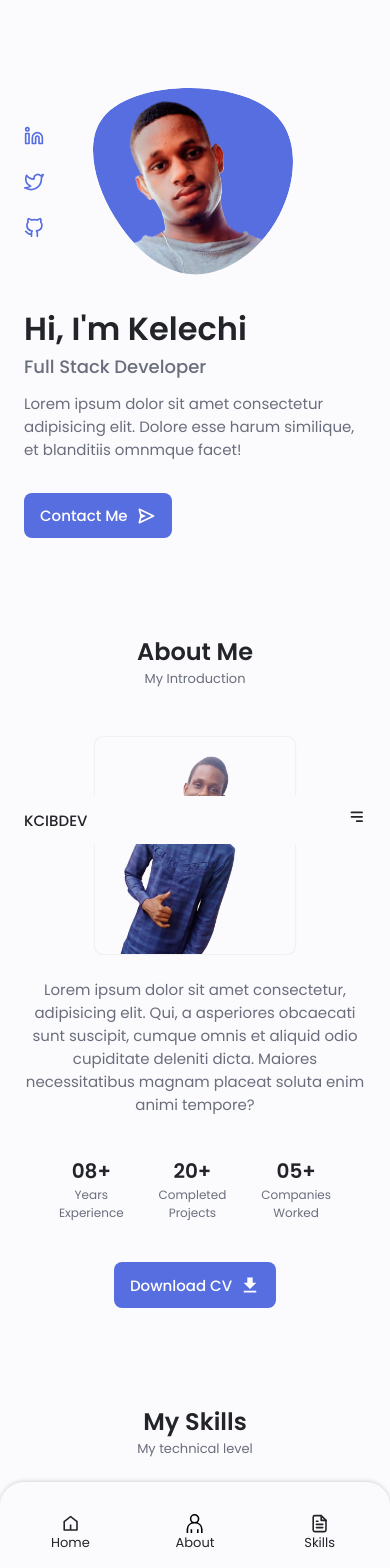
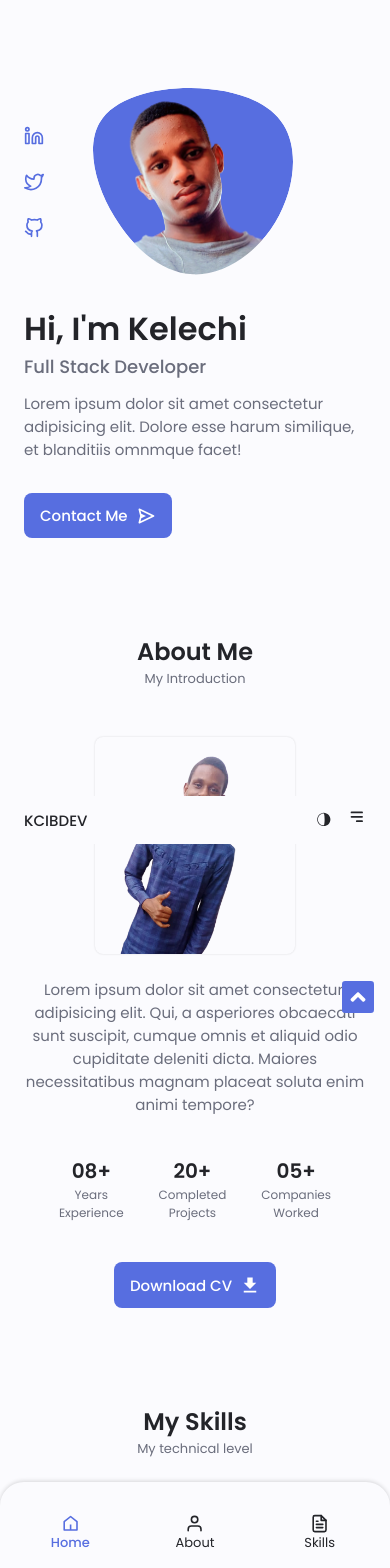
Before and after one commit to BrightCode1/portfolio, a React (Create React App) app: page / in a window 390 px wide. Shown: the top 1568 px of the page. Built offline with nearby package versions, Linux system fonts and the light colour scheme; the HTML template or start-up script is replaced by a standard one.

Commit message:
media queries now

```diff
--- a/src/App.js
+++ b/src/App.js
@@ -1,4 +1,4 @@
-import React from "react";
+import React, { useEffect, useState } from "react";
 import {
   Navbar,
   About,
@@ -14,9 +14,23 @@ import {
 import ScrollTop from "./components/ScrollTop";
 
 const App = () => {
+  const [isCurrentSection, setIsCurrentSection] = useState(false);
+  const [currentSection, setCurrentSection] = useState("home");
+
+  //change website theme color on button on load using useeffect
+  useEffect(() => {
+    const theme = localStorage.getItem("theme");
+    if (theme) {
+      document.body.classList.add(theme);
+    }
+  }, []);
+
   return (
     <>
-      <Navbar />
+      <Navbar
+        currentSection={currentSection}
+        isCurrentSection={isCurrentSection}
+      />
       <div className="main">
         <Home />
         <About />
@@ -28,7 +42,10 @@ const App = () => {
         <Contact />
         <Footer />
       </div>
-      <ScrollTop />
+      <ScrollTop
+        setIsCurrentSection={setIsCurrentSection}
+        setCurrentSection={setCurrentSection}
+      />
     </>
   );
 };
--- a/src/components/Navbar.jsx
+++ b/src/components/Navbar.jsx
@@ -1,22 +1,34 @@
 import React, { useState } from "react";
 import { RiHome5Line } from "react-icons/ri";
-import { GrUser } from "react-icons/gr";
-import { FiFileText, FiImage } from "react-icons/fi";
+import { FiFileText, FiImage, FiUser } from "react-icons/fi";
 import { TbBriefcase } from "react-icons/tb";
 import { BiSend } from "react-icons/bi";
 import { FaTimes } from "react-icons/fa";
 import { HiMenuAlt3 } from "react-icons/hi";
+import { WiMoonAltWaningGibbous6 } from "react-icons/wi";
 
 import { NavbarContainer } from "./componentStyles";
 
-const Navbar = () => {
+const Navbar = ({ currentSection, isCurrentSection }) => {
   const [navToggle, setNavToggle] = useState(false);
 
   const toggleNav = () => {
     setNavToggle(!navToggle);
   };
+
+  const changeTheme = () => {
+    //check if theme exist in local storage
+    if (localStorage.getItem("theme")) {
+      //if theme exist, remove it
+      localStorage.removeItem("theme");
+    } else {
+      //add theme to local storage and change body theme
+      localStorage.setItem("theme", "dark-theme");
+    }
+    document.body.classList.toggle("dark-theme");
+  };
   return (
-    <NavbarContainer>
+    <NavbarContainer className={`${isCurrentSection && "scroll-header"}`}>
       <nav className="nav container">
         <a href="#home" className="nav__logo">
           KCIBDEV
@@ -27,7 +39,9 @@ const Navbar = () => {
             <li className="nav__item">
               <a
                 href="#home"
-                className="nav__link"
+                className={`nav__link ${
+                  currentSection === "home" && "active-link"
+                }`}
                 onClick={() => setNavToggle(false)}
               >
                 <RiHome5Line className="nav__icon" /> Home
@@ -36,16 +50,20 @@ const Navbar = () => {
             <li className="nav__item">
               <a
                 href="#about"
-                className="nav__link"
+                className={`nav__link ${
+                  currentSection === "about" && "active-link"
+                }`}
                 onClick={() => setNavToggle(false)}
               >
-                <GrUser className="nav__icon" /> About
+                <FiUser className="nav__icon" /> About
               </a>
             </li>
             <li className="nav__item">
               <a
                 href="#skills"
-                className="nav__link"
+                className={`nav__link ${
+                  currentSection === "skills" && "active-link"
+                }`}
                 onClick={() => setNavToggle(false)}
               >
                 <FiFileText className="nav__icon" /> Skills
@@ -54,7 +72,9 @@ const Navbar = () => {
             <li className="nav__item">
               <a
                 href="#services"
-                className="nav__link"
+                className={`nav__link ${
+                  currentSection === "services" && "active-link"
+                }`}
                 onClick={() => setNavToggle(false)}
               >
                 <TbBriefcase className="nav__icon" /> Services
@@ -63,7 +83,9 @@ const Navbar = () => {
             <li className="nav__item">
               <a
                 href="#portfolio"
-                className="nav__link"
+                className={`nav__link ${
+                  currentSection === "portfolio" && "active-link"
+                }`}
                 onClick={() => setNavToggle(false)}
               >
                 <FiImage className="nav__icon" /> Portfolio
@@ -72,7 +94,9 @@ const Navbar = () => {
             <li className="nav__item">
               <a
                 href="#contact"
-                className="nav__link"
+                className={`nav__link ${
+                  currentSection === "contact" && "active-link"
+                }`}
                 onClick={() => setNavToggle(false)}
               >
                 <BiSend className="nav__icon" /> Contact
@@ -83,6 +107,10 @@ const Navbar = () => {
         </div>
 
         <div className="nav__btns">
+          <WiMoonAltWaningGibbous6
+            className="change-theme"
+            onClick={changeTheme}
+          />
           <div className="nav__toggle" onClick={toggleNav} id="nav-toggle">
             <HiMenuAlt3 />
           </div>
--- a/src/components/ScrollTop.jsx
+++ b/src/components/ScrollTop.jsx
@@ -3,7 +3,7 @@ import { FaAngleUp } from "react-icons/fa";
 
 import { ScrollToTop } from "./componentStyles";
 
-const ScrollTop = () => {
+const ScrollTop = ({ setCurrentSection, setIsCurrentSection }) => {
   const scrollToBottom = () => {
     window.scrollTo({
       top: 0,
@@ -15,7 +15,19 @@ const ScrollTop = () => {
 
   React.useEffect(() => {
     const onScroll = (e) => {
+      const scrollY = window.pageYOffset;
+      const sections = document.querySelectorAll("section[id]");
+      sections.forEach((current) => {
+        const sectionHeight = current.offsetHeight;
+        const sectionTop = current.offsetTop - 50;
+        const sectionId = current.getAttribute("id");
+
+        if (scrollY > sectionTop && scrollY <= sectionTop + sectionHeight) {
+          setCurrentSection(sectionId);
+        }
+      });
       setIsScroll(e.target.documentElement.scrollTop > 100);
+      setIsCurrentSection(e.target.documentElement.scrollTop > 100);
     };
 
     window.addEventListener("scroll", onScroll);
--- a/src/components/componentStyles.js
+++ b/src/components/componentStyles.js
@@ -1,12 +1,16 @@
 import styled from "styled-components";
 
-export const NavbarContainer = styled.div`
+export const NavbarContainer = styled.header`
   width: 100%;
   position: fixed;
   bottom: 0;
   left: 0;
   z-index: var(--z-fixed);
   background-color: var(--body-color);
+
+  &.scroll-header {
+    box-shadow: 0px -1px 4px rgba(0, 0, 0, 0.15);
+  }
 
   .nav {
     max-width: 968px;
@@ -24,13 +28,28 @@ export const NavbarContainer = styled.div`
     .nav__logo:hover {
       color: var(--first-color);
     }
+    .nav__btns {
+      display: flex;
+      align-items: center;
 
-    .nav__toggle {
-      font-size: 1.1rem;
-      cursor: pointer;
+      .change-theme {
+        font-size: 1.1rem;
+        color: var(--title-color);
+        cursor: pointer;
+        margin-right: var(--mb-1);
 
-      &:hover {
-        color: var(--first-color);
+        &:hover {
+          color: var(--first-color);
+        }
+      }
+
+      .nav__toggle {
+        font-size: 1.1rem;
+        cursor: pointer;
+
+        &:hover {
+          color: var(--first-color);
+        }
       }
     }
   }
@@ -62,6 +81,11 @@ export const NavbarContainer = styled.div`
 
       &:hover {
         color: var(--first-color);
+      }
+
+      &.active-link {
+        color: var(--first-color);
+        font-weight: var(--font-medium);
       }
 
       .nav__icon {
@@ -142,13 +166,12 @@ export const FooterContainer = styled.footer`
 `;
 
 export const ScrollToTop = styled.div`
-  visibility: ${(props) => (props.isScroll ? "visible" : "hidden")};
   position: fixed;
-  bottom: 4rem;
+  bottom: ${(props) => (props.isScroll ? "4rem" : "-20%")};
   right: 1rem;
   font-size: 1.5rem;
   cursor: pointer;
-  color: var(--first-color-lighter);
+  color: #fff;
   border-radius: 10%;
   background-color: var(--first-color);
   width: 2rem;
@@ -156,4 +179,10 @@ export const ScrollToTop = styled.div`
   display: flex;
   justify-content: center;
   align-items: center;
+  transition: all 0.3s ease-in-out;
+  z-index: var(--z-tooltip);
+
+  &:hover {
+    background-color: var(--first-color-alt);
+  }
 `;
--- a/src/index.css
+++ b/src/index.css
@@ -86,6 +86,18 @@ body {
   font-size: var(--normal-font-size);
   background-color: var(--body-color);
   color: var(--text-color);
+}
+
+body.dark-theme {
+  /* HSL dark color mode */
+  --first-color-second: hsl(var(--hue-color), 30%, 8%);
+  --title-color: hsl(var(--hue-color), 8%, 95%);
+  --text-color: hsl(var(--hue-color), 8%, 75%);
+  --input-color: hsl(var(--hue-color), 29%, 16%);
+  --body-color: hsl(var(--hue-color), 28%, 12%);
+  --container-color: hsl(var(--hue-color), 29%, 16%);
+  --scroll-bar-color: hsl(var(--hue-color), 12%, 48%);
+  --scroll-thumb-color: hsl(var(--hue-color), 12%, 36%);
 }
 
 h1,
@@ -216,3 +228,15 @@ img {
 .btn--white:hover {
   background-color: #fff;
 }
+
+/* Change scroll bar color, thumb and background for all browsers */
+::-webkit-scrollbar {
+  width: 0.6rem;
+  background-color: var(--scroll-bar-color);
+  border-radius: 0.5rem;
+}
+
+::-webkit-scrollbar-thumb {
+  border-radius: 0.5rem;
+  background-color: var(--scroll-thumb-color);
+}
--- a/src/sections/Contact/contactStyles.js
+++ b/src/sections/Contact/contactStyles.js
@@ -33,6 +33,7 @@ export const ContactContainer = styled.section`
       .contact__label {
         color: var(--title-color);
         font-size: var(--smaller-font-size);
+        cursor: text;
       }
 
       .contact__input {
--- a/src/sections/Project/Project.jsx
+++ b/src/sections/Project/Project.jsx
@@ -4,7 +4,7 @@ import { ProjectContainer } from "./projectStyles";
 
 const Project = () => {
   return (
-    <ProjectContainer className="section project" id="project">
+    <ProjectContainer className="section project">
       <div className="project__bg">
         <div className="project__container container grid">
           <div className="project__data">
--- a/src/sections/Qualification/Qualification.jsx
+++ b/src/sections/Qualification/Qualification.jsx
@@ -8,10 +8,7 @@ import { QualificationContainer } from "./quaStyles";
 const Qualification = () => {
   const [tabSet, setTabSet] = useState(0);
   return (
-    <QualificationContainer
-      className="qualification section"
-      id="qualification"
-    >
+    <QualificationContainer className="qualification section">
       <h2 className="section__title">Qualification</h2>
       <span className="section__subtitle">My journeys</span>
 
```
Also changed, not shown: src/sections/Contact/Contact.jsx (+42 -7 lines).
